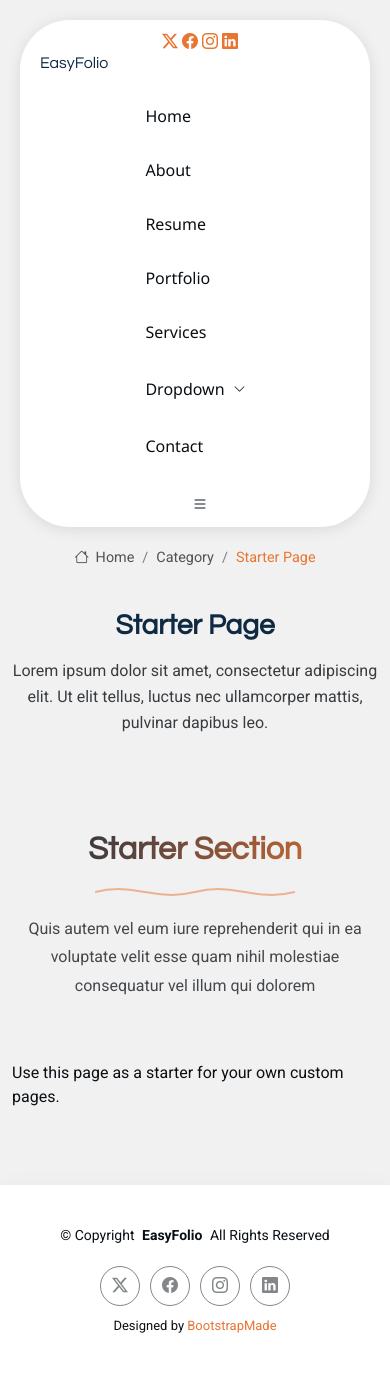
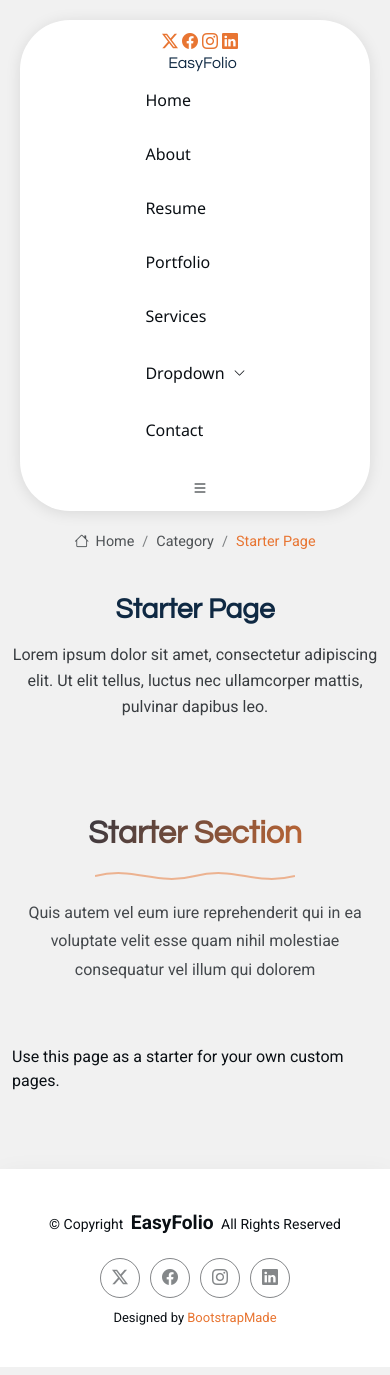
Before and after one commit to sahamofficial/project-one, a PHP site: page /starter-page.html in a window 390 px wide. Run offline with PHP 8.4, Linux system fonts and the light colour scheme.

Commit message:
moblie nav style

```diff
--- a/assets/css/main.css
+++ b/assets/css/main.css
@@ -506,7 +506,6 @@ h6 {
 
 }
 
-/* Mobile styles */
 @media (max-width: 767.98px) {
   .header {
     text-align: center;
@@ -515,10 +514,25 @@ h6 {
   .header-container {
     flex-direction: column !important;
     align-items: center;
+    justify-content: center;
+    text-align: center;
   }
 
   .logo {
-    margin-bottom: 1rem;
+    display: flex;
+    flex-direction: row !important;
+    align-items: center;
+    justify-content: center;
+    width: 100%;
+  }
+
+  .logo img {
+    max-width: 80px;
+  }
+
+  .sitename {
+    font-size: 1.2rem;
+    margin-top: 0.5rem;
   }
 
   .navmenu ul {
@@ -534,6 +548,7 @@ h6 {
     font-size: 1.5rem;
   }
 }
+
 
 /* Desktop styles */
 @media (min-width: 768px) {
```
